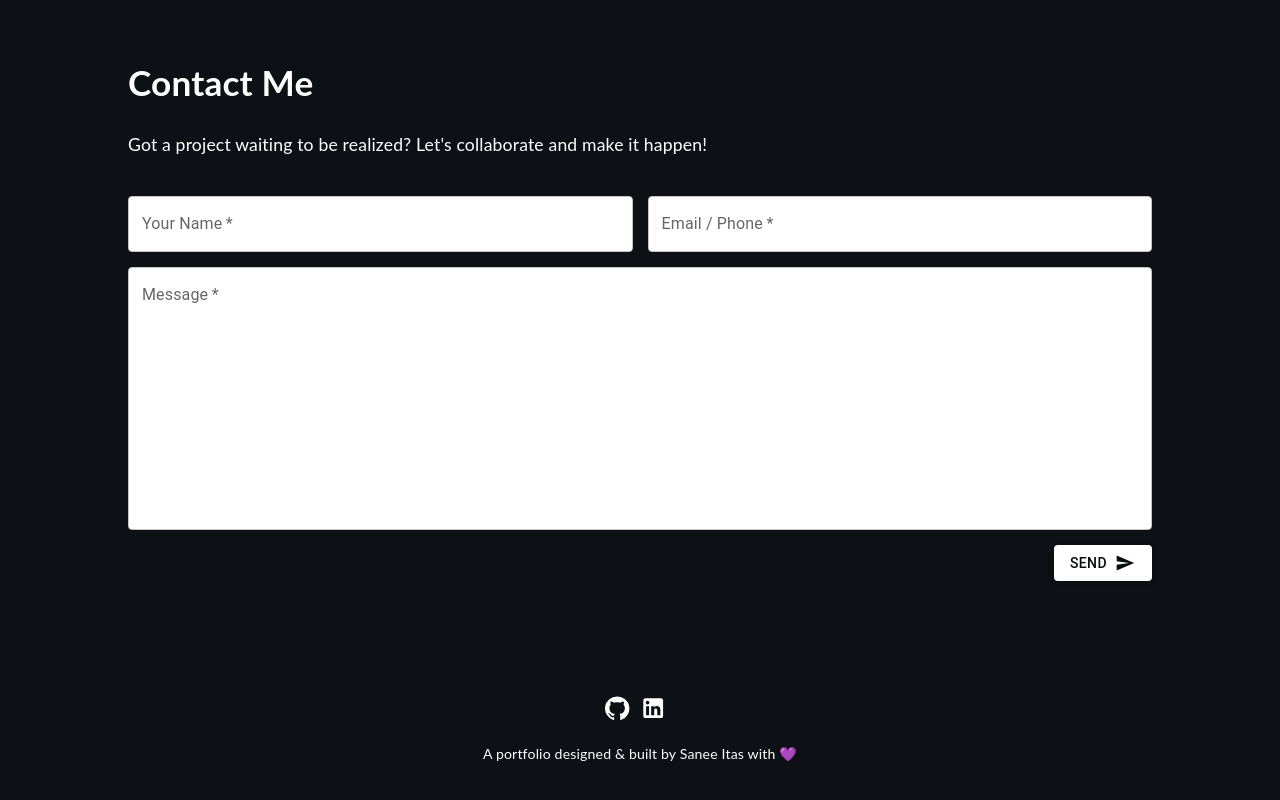
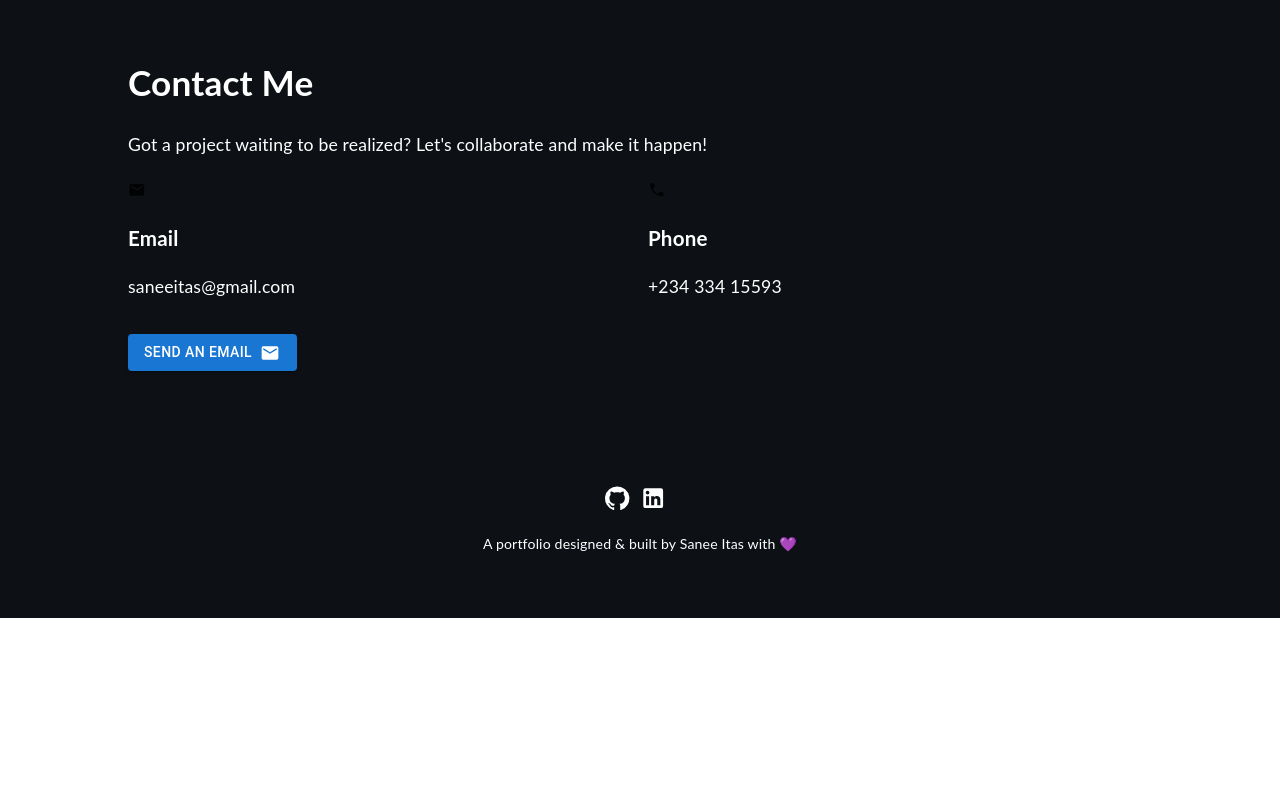
Before and after one commit to Saneeitas/portfolio-v2, a React (Create React App) app: page / in a window 1280 px wide. Shown: the part 7615-8415 px from the top of the page. After the commit the page ends 8233 px from the top, so only its background shows below. Built offline with nearby package versions, Linux system fonts and the light colour scheme.

Commit message:
add contact

```diff
--- a/src/components/Contact.tsx
+++ b/src/components/Contact.tsx
@@ -1,110 +1,46 @@
-import React, { useRef, useState } from 'react';
+import React from 'react';
 import '../assets/styles/Contact.scss';
-// import emailjs from '@emailjs/browser';
 import Box from '@mui/material/Box';
+import Grid from '@mui/material/Grid';
 import Button from '@mui/material/Button';
-import SendIcon from '@mui/icons-material/Send';
-import TextField from '@mui/material/TextField';
+import EmailIcon from '@mui/icons-material/Email';
+import PhoneIcon from '@mui/icons-material/Phone';
 
 function Contact() {
-
-  const [name, setName] = useState<string>('');
-  const [email, setEmail] = useState<string>('');
-  const [message, setMessage] = useState<string>('');
-
-  const [nameError, setNameError] = useState<boolean>(false);
-  const [emailError, setEmailError] = useState<boolean>(false);
-  const [messageError, setMessageError] = useState<boolean>(false);
-
-  const form = useRef();
-
-  const sendEmail = (e: any) => {
-    e.preventDefault();
-
-    setNameError(name === '');
-    setEmailError(email === '');
-    setMessageError(message === '');
-
-    /* Uncomment below if you want to enable the emailJS */
-
-    // if (name !== '' && email !== '' && message !== '') {
-    //   var templateParams = {
-    //     name: name,
-    //     email: email,
-    //     message: message
-    //   };
-
-    //   console.log(templateParams);
-    //   emailjs.send('service_id', 'template_id', templateParams, 'api_key').then(
-    //     (response) => {
-    //       console.log('SUCCESS!', response.status, response.text);
-    //     },
-    //     (error) => {
-    //       console.log('FAILED...', error);
-    //     },
-    //   );
-    //   setName('');
-    //   setEmail('');
-    //   setMessage('');
-    // }
-  };
-
   return (
     <div id="contact">
       <div className="items-container">
         <div className="contact_wrapper">
           <h1>Contact Me</h1>
           <p>Got a project waiting to be realized? Let's collaborate and make it happen!</p>
-          <Box
-            ref={form}
-            component="form"
-            noValidate
-            autoComplete="off"
-            className='contact-form'
-          >
-            <div className='form-flex'>
-              <TextField
-                required
-                id="outlined-required"
-                label="Your Name"
-                placeholder="What's your name?"
-                value={name}
-                onChange={(e) => {
-                  setName(e.target.value);
-                }}
-                error={nameError}
-                helperText={nameError ? "Please enter your name" : ""}
-              />
-              <TextField
-                required
-                id="outlined-required"
-                label="Email / Phone"
-                placeholder="How can I reach you?"
-                value={email}
-                onChange={(e) => {
-                  setEmail(e.target.value);
-                }}
-                error={emailError}
-                helperText={emailError ? "Please enter your email or phone number" : ""}
-              />
-            </div>
-            <TextField
-              required
-              id="outlined-multiline-static"
-              label="Message"
-              placeholder="Send me any inquiries or questions"
-              multiline
-              rows={10}
-              className="body-form"
-              value={message}
-              onChange={(e) => {
-                setMessage(e.target.value);
-              }}
-              error={messageError}
-              helperText={messageError ? "Please enter the message" : ""}
-            />
-            <Button variant="contained" endIcon={<SendIcon />} onClick={sendEmail}>
-              Send
+          <Box>
+            <Grid container spacing={2} alignItems="center" className="contact-info">
+              <Grid item xs={12} sm={6} className="info-item">
+                <EmailIcon fontSize="large" />
+                <div>
+                  <h3>Email</h3>
+                  <p>
+                    <a href="mailto:saneeitas@gmail.com">saneeitas@gmail.com</a>
+                  </p>
+                </div>
+              </Grid>
+              <Grid item xs={12} sm={6} className="info-item">
+                <PhoneIcon fontSize="large" />
+                <div>
+                  <h3>Phone</h3>
+                  <p>
+                    <a href="tel:+237033415593">+234 334 15593</a>
+                  </p>
+                </div>
+              </Grid>
+            </Grid>
+            <Button
+              variant="contained"
+              href="mailto:saneeitas@gmail.com"
+              endIcon={<EmailIcon />}
+              sx={{ marginTop: 2 }}
+            >
+              Send an Email
             </Button>
           </Box>
         </div>
```
